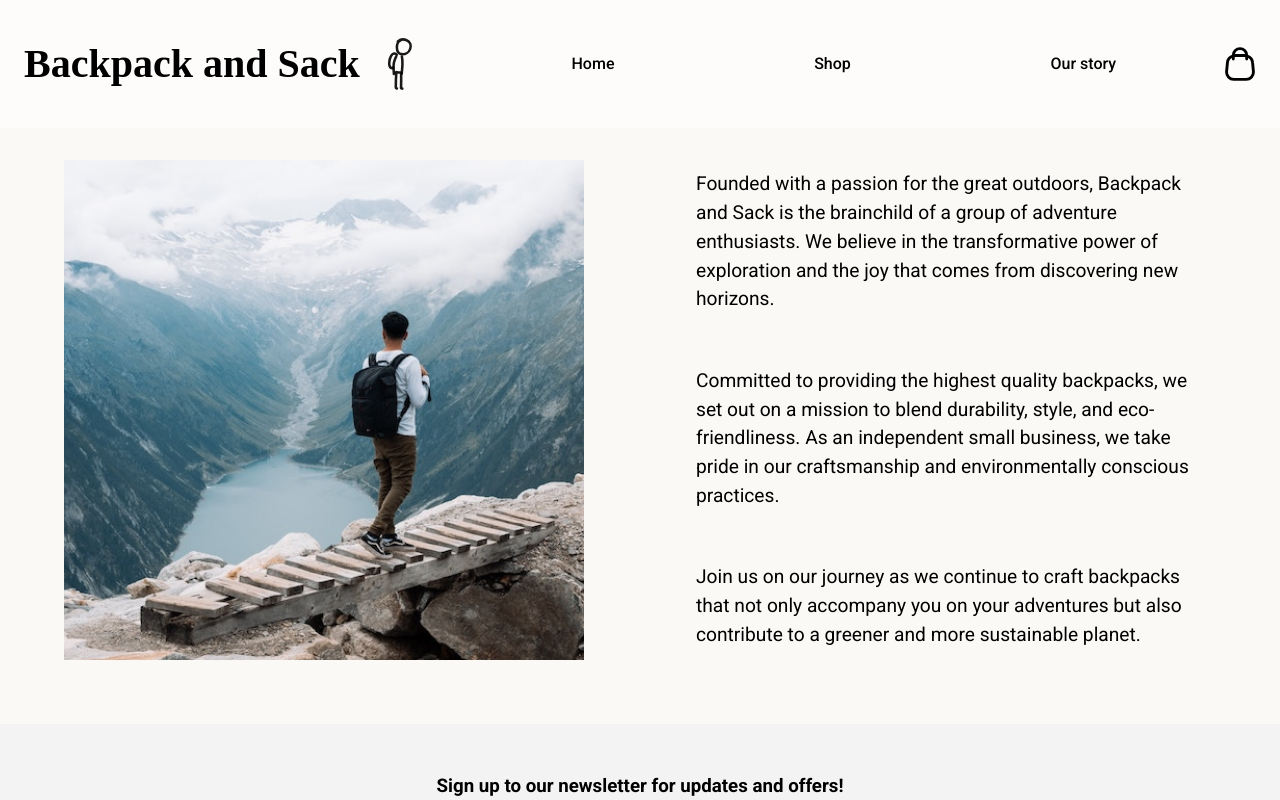
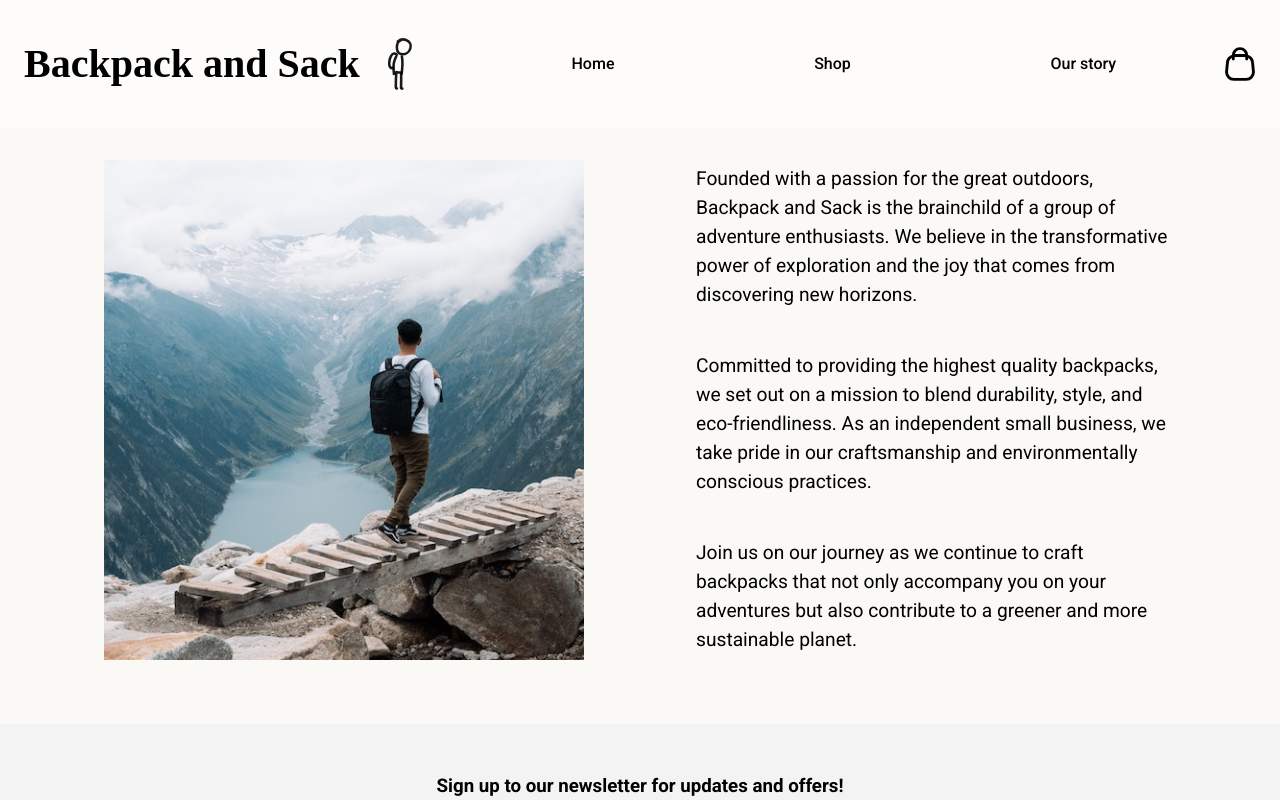
Before and after one commit to dave-forbes/shopping-cart, a React (Vite) app in the folder shopping-cart/: page /ourstory in a window 1280 px wide. Shown: the top 800 px of the page. Built offline with nearby package versions, Linux system fonts and the light colour scheme; a web font is replaced by a local one.

Commit message:
added max-width and margin to all content

```diff
--- a/shopping-cart/src/components/OurStory/OurStory.module.css
+++ b/shopping-cart/src/components/OurStory/OurStory.module.css
@@ -5,6 +5,8 @@
   align-items: center;
   justify-items: center;
   gap: 7rem;
+  max-width: 1200px;
+  margin-inline: auto;
 }
 
 .content p {
```
